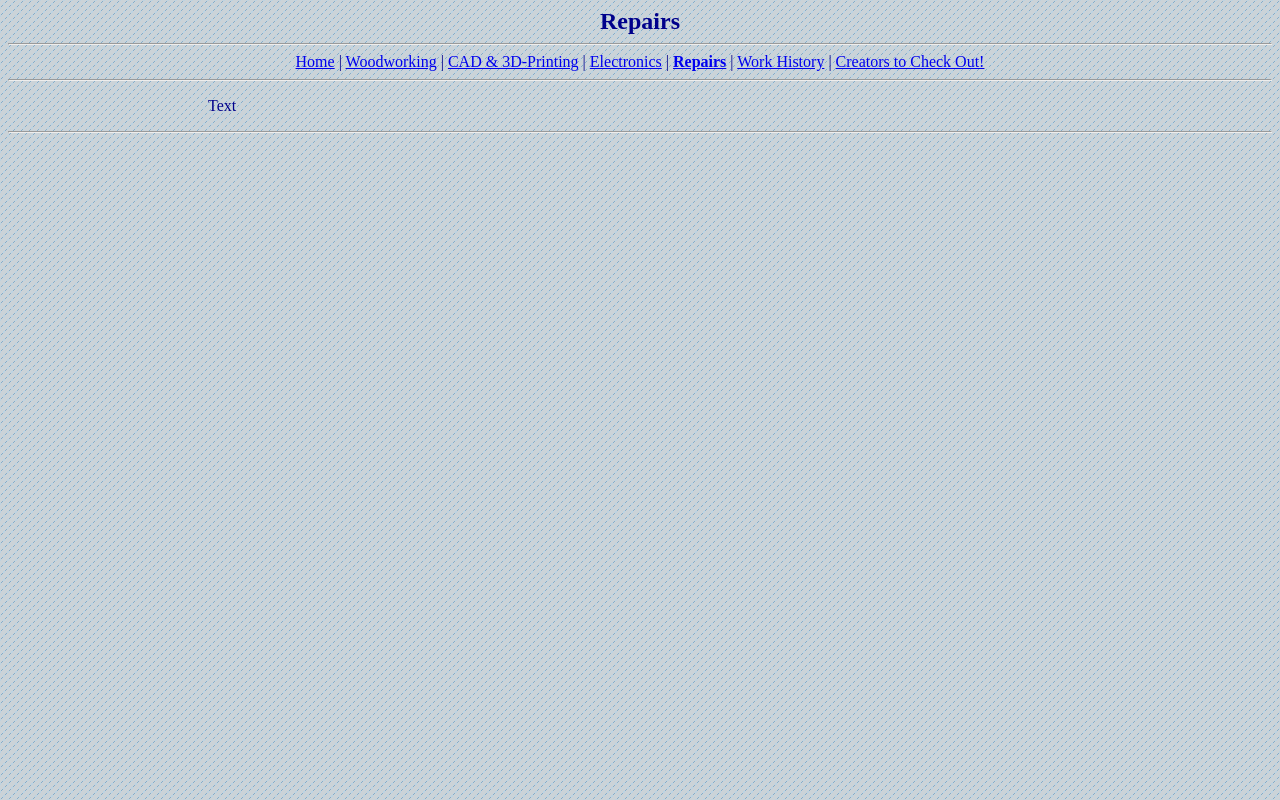
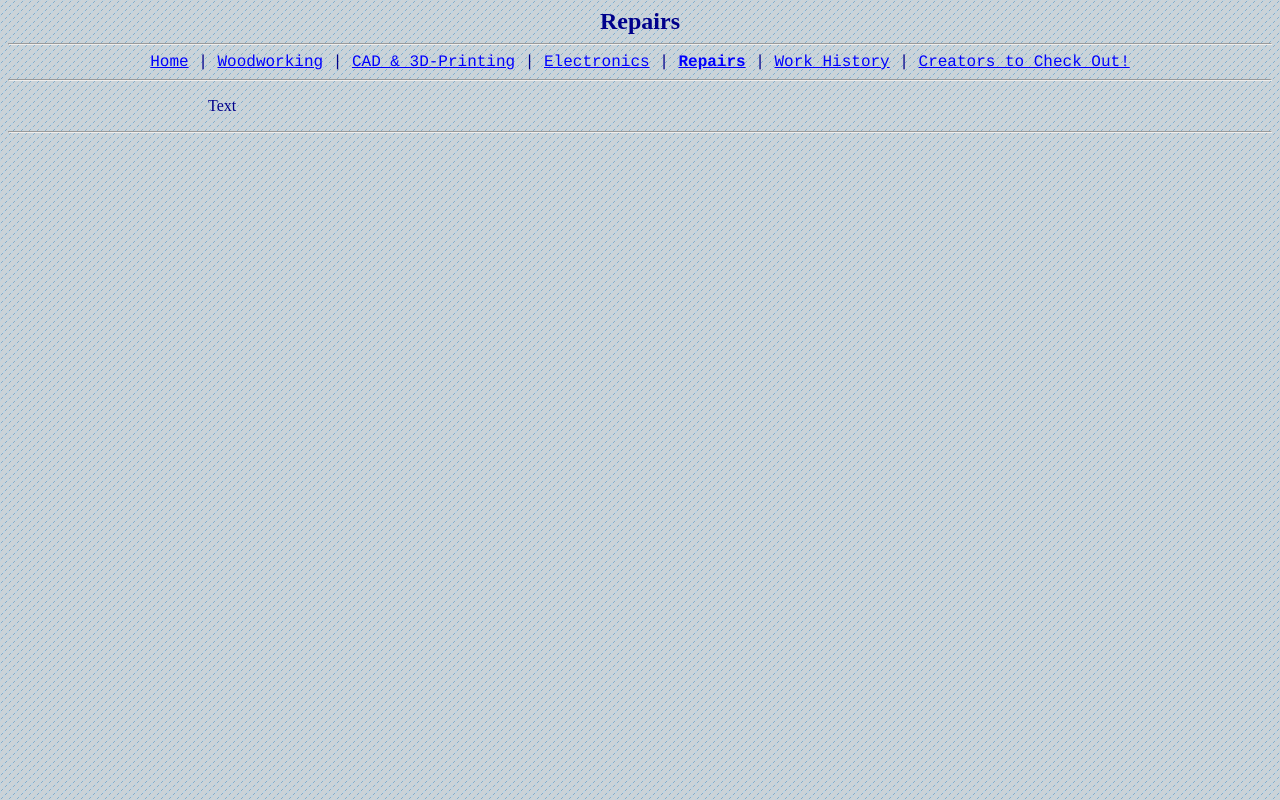
Before and after one commit to wckilmer/wckilmer.github.io, a plain HTML site: page pages/repairs.html in a window 1280 px wide. Drawn offline with Linux system fonts and the light colour scheme.

Commit message:
Update repairs.html

```diff
--- a/pages/repairs.html
+++ b/pages/repairs.html
@@ -3,20 +3,20 @@
   <body style="background-image:url('../resources/tile_background.png'); color:darkblue; font-family:'Times New Roman';">
     <p align="center"; style="font-size:24px; margin-top:0px; margin-bottom:0px"><b>Repairs</b></p>
     <hr>
-    <div align="center">
-      <a href="../index.html">Home</a>
+    <div align="center"; style="font-family:Courier">
+      <a style="color:blue"; href="../index.html">Home</a>
       <a>|</a>
-      <a href="./woodworking.html">Woodworking</a>
+      <a style="color:blue"; href="./woodworking.html">Woodworking</a>
       <a>|<a/>
-      <a href="./cad_3d.html">CAD & 3D-Printing<a/>
+      <a style="color:blue"; href="./cad_3d.html">CAD & 3D-Printing<a/>
       <a>|<a/>
-      <a href="./electronics.html">Electronics<a/>
+      <a style="color:blue"; href="./electronics.html">Electronics<a/>
       <a>|<a/>
-      <a href="./repairs.html"><b>Repairs</b><a/>
+      <a style="color:blue"; href="./repairs.html"><b>Repairs</b><a/>
       <a>|<a/>
-      <a href="./employment.html">Work History<a/>
+      <a style="color:blue"; href="./employment.html">Work History<a/>
       <a>|<a/>
-      <a href="./influences.html">Creators to Check Out!<a/>
+      <a style="color:blue"; href="./influences.html">Creators to Check Out!<a/>
     </div>
     <hr>
     <p align="center" style="margin-left:200px; margin-right:200px; text-align:justify">Text </p>
```
